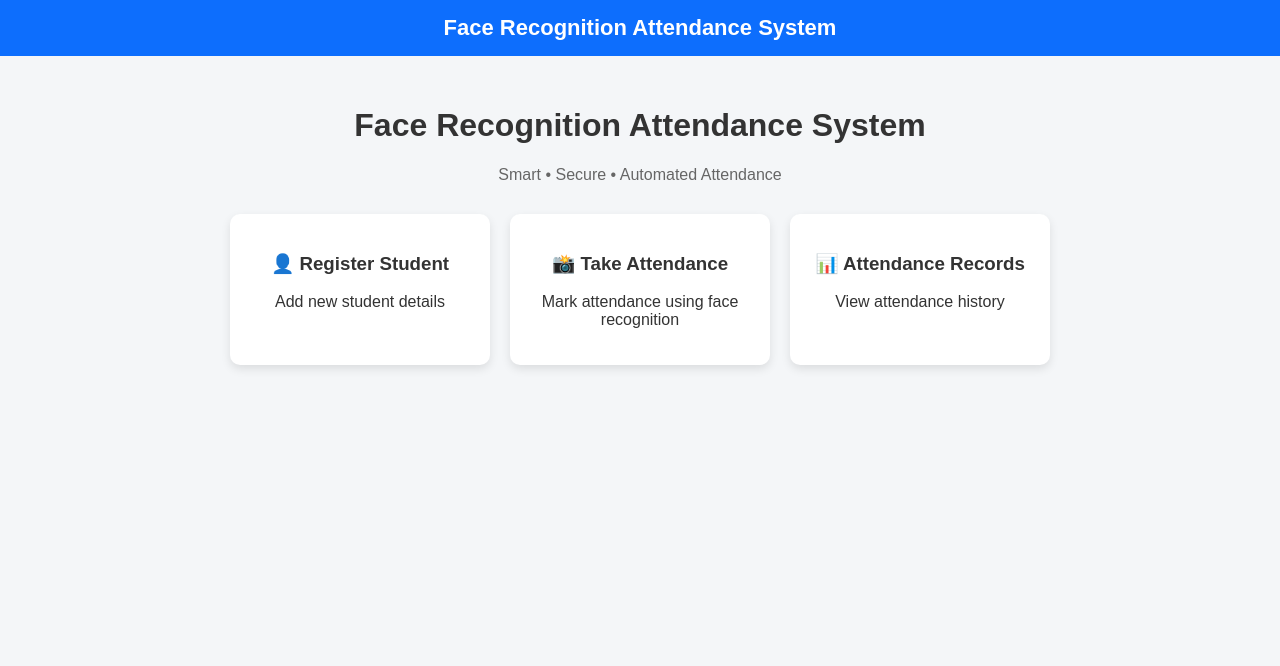
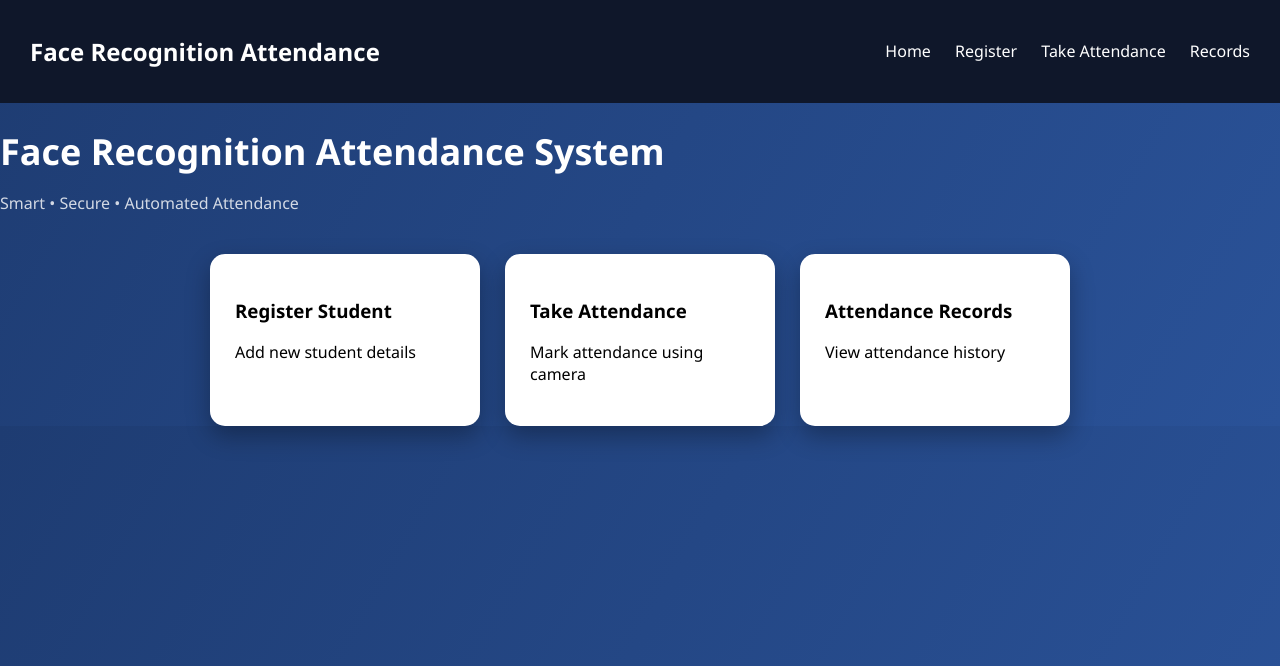
Before and after one commit to aki19032008-create/django_project-2, a Django app: template attendance_system/attendance/templates/attendance/home.html in a window 1280 px wide. Shown: the top 666 px of the page. Run offline with Django 5.2, Linux system fonts and the light colour scheme; the template is opened without the code that fills it, so the values that code supplies are empty.

```diff
--- a/attendance_system/attendance/templates/attendance/base.html
+++ b/attendance_system/attendance/templates/attendance/base.html
@@ -1,76 +1,27 @@
+{% load static %}
 <!DOCTYPE html>
 <html lang="en">
 <head>
     <meta charset="UTF-8">
     <title>{% block title %}Attendance System{% endblock %}</title>
 
-    <style>
-        body {
-            font-family: Arial, sans-serif;
-            background: #f4f6f8;
-            margin: 0;
-            padding: 0;
-        }
-
-        header {
-            background: #0d6efd;
-            color: white;
-            padding: 15px;
-            text-align: center;
-            font-size: 22px;
-            font-weight: bold;
-        }
-
-        .container {
-            padding: 30px;
-        }
-
-        .title {
-            text-align: center;
-            color: #333;
-        }
-
-        .subtitle {
-            text-align: center;
-            color: #666;
-            margin-bottom: 30px;
-        }
-
-        .card-container {
-            display: flex;
-            gap: 20px;
-            justify-content: center;
-            flex-wrap: wrap;
-        }
-
-        .card {
-            background: white;
-            padding: 20px;
-            width: 220px;
-            border-radius: 10px;
-            text-align: center;
-            text-decoration: none;
-            color: #333;
-            box-shadow: 0 4px 10px rgba(0,0,0,0.1);
-            transition: 0.3s;
-        }
-
-        .card:hover {
-            transform: scale(1.05);
-            box-shadow: 0 6px 15px rgba(0,0,0,0.15);
-        }
-    </style>
+    <link rel="stylesheet" href="{% static 'attendance_css/style.css' %}">
 </head>
 <body>
 
-<header>
-    Face Recognition Attendance System
-</header>
+    <nav class="navbar">
+        <h2>Face Recognition Attendance</h2>
+        <div>
+            <a href="/">Home</a>
+            <a href="/register/">Register</a>
+            <a href="/start/">Take Attendance</a>
+            <a href="/attendance/">Records</a>
+        </div>
+    </nav>
 
-<div class="container">
-    {% block content %}
-    {% endblock %}
-</div>
+    <main class="content">
+        {% block content %}{% endblock %}
+    </main>
 
 </body>
 </html>
--- a/attendance_system/attendance/templates/attendance/home.html
+++ b/attendance_system/attendance/templates/attendance/home.html
@@ -8,17 +8,17 @@
 
 <div class="card-container">
     <a href="/register/" class="card">
-        <h3>👤 Register Student</h3>
+        <h3>Register Student</h3>
         <p>Add new student details</p>
     </a>
 
-    <a href="/attendance/" class="card">
-        <h3>📸 Take Attendance</h3>
-        <p>Mark attendance using face recognition</p>
+    <a href="/start/" class="card">
+        <h3>Take Attendance</h3>
+        <p>Mark attendance using camera</p>
     </a>
 
-    <a href="/records/" class="card">
-        <h3>📊 Attendance Records</h3>
+    <a href="/attendance/" class="card">
+        <h3>Attendance Records</h3>
         <p>View attendance history</p>
     </a>
 </div>
--- a/attendance_system/attendance_system/settings.py
+++ b/attendance_system/attendance_system/settings.py
@@ -116,4 +116,8 @@ USE_TZ = True
 # Static files (CSS, JavaScript, Images)
 # https://docs.djangoproject.com/en/6.0/howto/static-files/
 
-STATIC_URL = 'static/'
+STATIC_URL = '/static/'
+
+STATICFILES_DIRS = [
+    BASE_DIR / 'attendance/static'
+]
```
Also changed, not shown: attendance_system/attendance/templates/attendance/start.html (+50 -5 lines), 1 other file.
